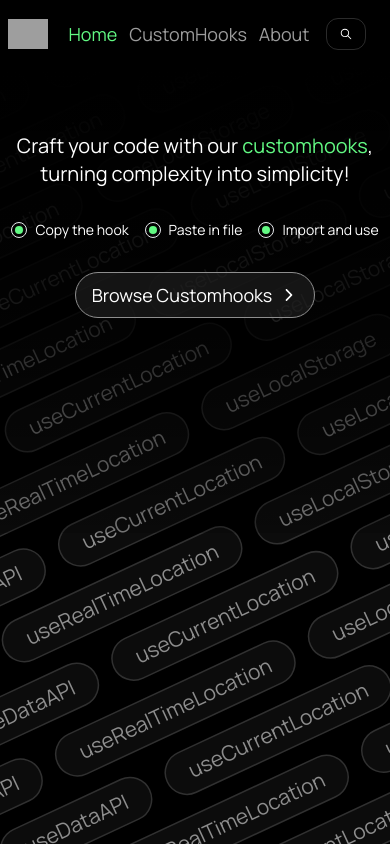
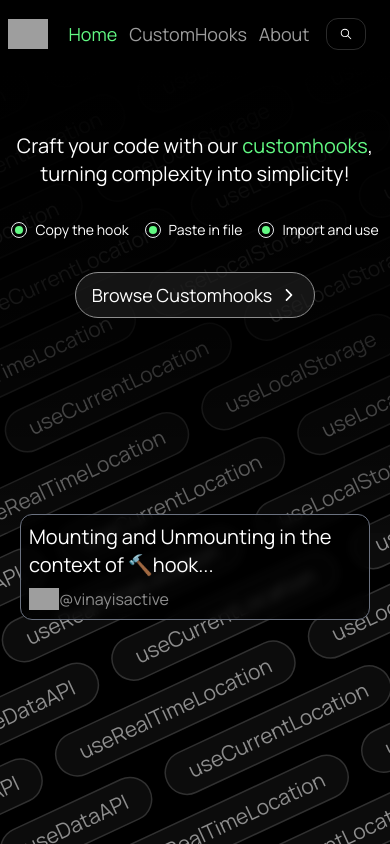
Before and after one commit to vinayisactive/useCustomHookSpace, a Next.js app: page / in a window 390 px wide. Built offline with nearby package versions, Linux system fonts and the light colour scheme; grey boxes are pictures that could not be loaded.

Commit message:
🌱✨new hook added and UI issue fixes

```diff
--- a/app/(pages)/customhooks/[slug]/page.tsx
+++ b/app/(pages)/customhooks/[slug]/page.tsx
@@ -34,6 +34,7 @@ const page = async({ params }: PageParams): Promise<JSX.Element> => {
       method: "POST",
       headers: { "Content-Type": "application/json" },
       body: JSON.stringify({ hookname: params?.slug }),
+      next: {revalidate: 7200}
     });
 
     if (!raw.ok) {
--- a/app/component/BlogCard/BlogCard.tsx
+++ b/app/component/BlogCard/BlogCard.tsx
@@ -17,9 +17,9 @@ interface BlogCardProps {
 const BlogCard : React.FC<BlogCardProps> = ({ blog }) => {
   return (
     <Link href={blog.url} target="_blank" rel="noopener noreferrer">
-      <div className="border max-h-[160px] sm:max-w-[500px] lg:max-w-[600px] flex justify-center items-center gap-3 p-2 rounded-xl border-gray-500 bg-blur-dark backdrop-blur-sm">
+      <div className="border max-h-[160px] max-w-[350px] sm:max-w-[500px] lg:max-w-[600px] flex justify-center items-center gap-3 p-2 rounded-xl border-gray-500 bg-blur-dark backdrop-blur-sm">
 
-        <Image src={blog.coverImageUrl} width={250} height={250} alt={blog.title} loading="lazy" className="rounded-lg"/>
+        <Image src={blog.coverImageUrl} width={250} height={250} alt={blog.title} loading="lazy" className="rounded-lg hidden sm:flex"/>
 
         <div className="flex flex-col gap-2">
           <h2 className="text-white text-xl">{blog.title}</h2>
--- a/app/component/HomeComponents/HomeContainer/HomeContainer.tsx
+++ b/app/component/HomeComponents/HomeContainer/HomeContainer.tsx
@@ -22,7 +22,7 @@ const HomeContainer = () => {
         </div>
       </div>
 
-      <div className="hidden absolute sm:bottom-48 lg:bottom-28 sm:flex justify-center items-center z-30">
+      <div className="absolute bottom-56 sm:bottom-48 lg:bottom-28 flex justify-center items-center z-30">
           <BlogCard blog={blog} />
       </div>
     </div>
--- a/app/component/Navbar/Navbar.tsx
+++ b/app/component/Navbar/Navbar.tsx
@@ -40,6 +40,7 @@ const Navbar = () => {
 
   return (
     <div className=" w-full flex justify-between items-center bg-blur-dark  px-6 lg:px-16 z-[1000]">
+
       <div className=" w-1/3 md:w-1/3 flex justify-between items-center">
         <Link href="/">
           <div className="flex justify-start items-center gap-2 -ml-4">
@@ -58,7 +59,7 @@ const Navbar = () => {
                 <li className={`text-lg text-inactive-gray  hover:text-white`} key={nav.id}>
                   <Link href={`/${nav.navTo}`} className={`${findRoute === `${nav.navTo}` ? "active" : ""}`}>{nav.child}</Link>
                 </li>
-              )})}
+             )})}
 
             <Link
               href={"https://twitter.com/vinayisactive"}
--- a/static/hooks.ts
+++ b/static/hooks.ts
@@ -1 +1 @@
-export const hooks = ["useDataAPI","useLocalStorage", "useInfiniteScroll", "useCurrentLocation", "useRealTimeLocation" ];
+export const hooks = ["useDataAPI","useLocalStorage", "useInfiniteScroll", "useCurrentLocation", "useRealTimeLocation","useInternetConnection" ];
```
